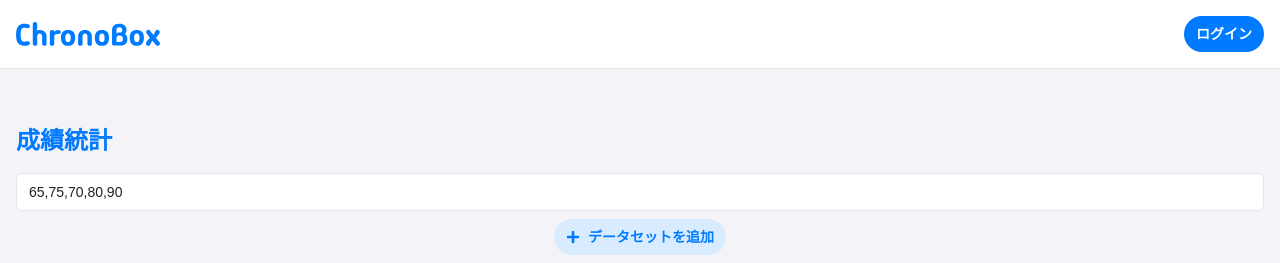
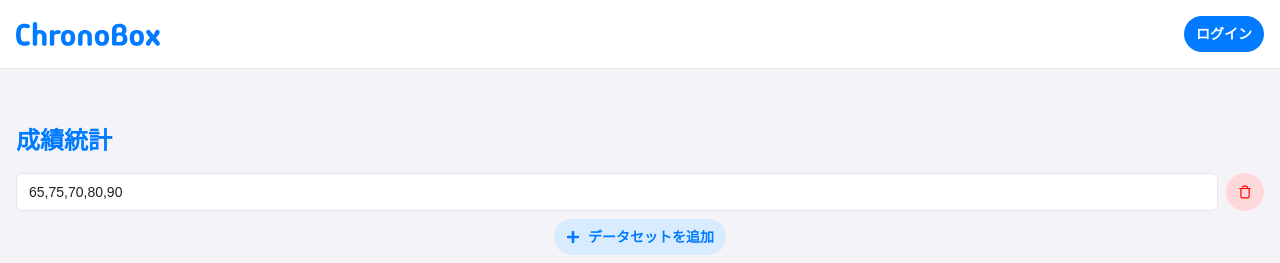
Before and after one commit to scoof-it/chronobox, a Next.js app: page /tools/chart in a window 1280 px wide. Shown: the top 263 px of the page. Built offline with nearby package versions, Linux system fonts and the light colour scheme; no server answers.

Commit message:
Update chart

```diff
--- a/src/app/tools/chart/page.tsx
+++ b/src/app/tools/chart/page.tsx
@@ -10,6 +10,7 @@ import { Bar, Line, Pie } from 'react-chartjs-2';
 import Layout from '@/components/Layout';
 import Header from '@/components/Header';
 import Footer from '@/components/Footer';
+import { FiTrash } from 'react-icons/fi';
 
 ChartJS.register(
   CategoryScale,
@@ -109,6 +110,13 @@ function ChartComponent() {
         setInputValuesList([...inputValuesList, '0,0,0,0,0']);
     };
 
+    const deleteDataset = (index: number) => {
+        const newScoresList = scoresList.filter((_, i) => i !== index);
+        const newInputValuesList = inputValuesList.filter((_, i) => i !== index);
+        setScoresList(newScoresList);
+        setInputValuesList(newInputValuesList);
+    };
+
     const toggleChartType = () => {
         setChartType((prev) => {
             if (prev === 'line') return 'bar';
@@ -133,7 +141,7 @@ function ChartComponent() {
             <h2 className="text-primary text-2xl font-bold">成績統計</h2>
             <div className="space-y-2">
                 {scoresList.map((_, index) => (
-                    <div key={index} className="space-y-2">
+                    <div key={index} className="space-x-2 flex">
                         <Input
                             type="text"
                             value={inputValuesList[index]}
@@ -142,6 +150,14 @@ function ChartComponent() {
                             size="small"
                             className="w-full"
                         />
+                        <Button
+                            size="small"
+                            variant='danger'
+                            className="whitespace-nowrap"
+                            onClick={() => deleteDataset(index)}
+                        >
+                            <FiTrash />
+                        </Button>
                     </div>
                 ))}
                 <div className="flex justify-center">
```
